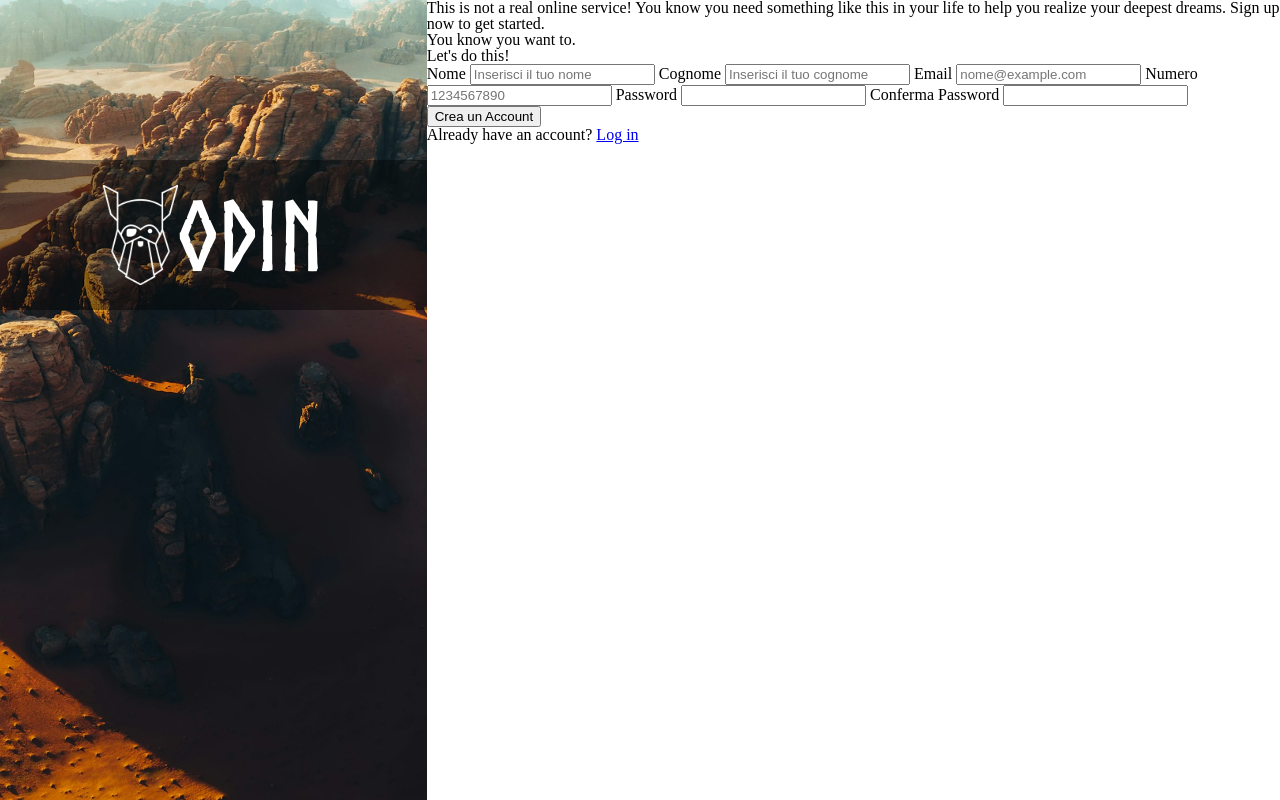
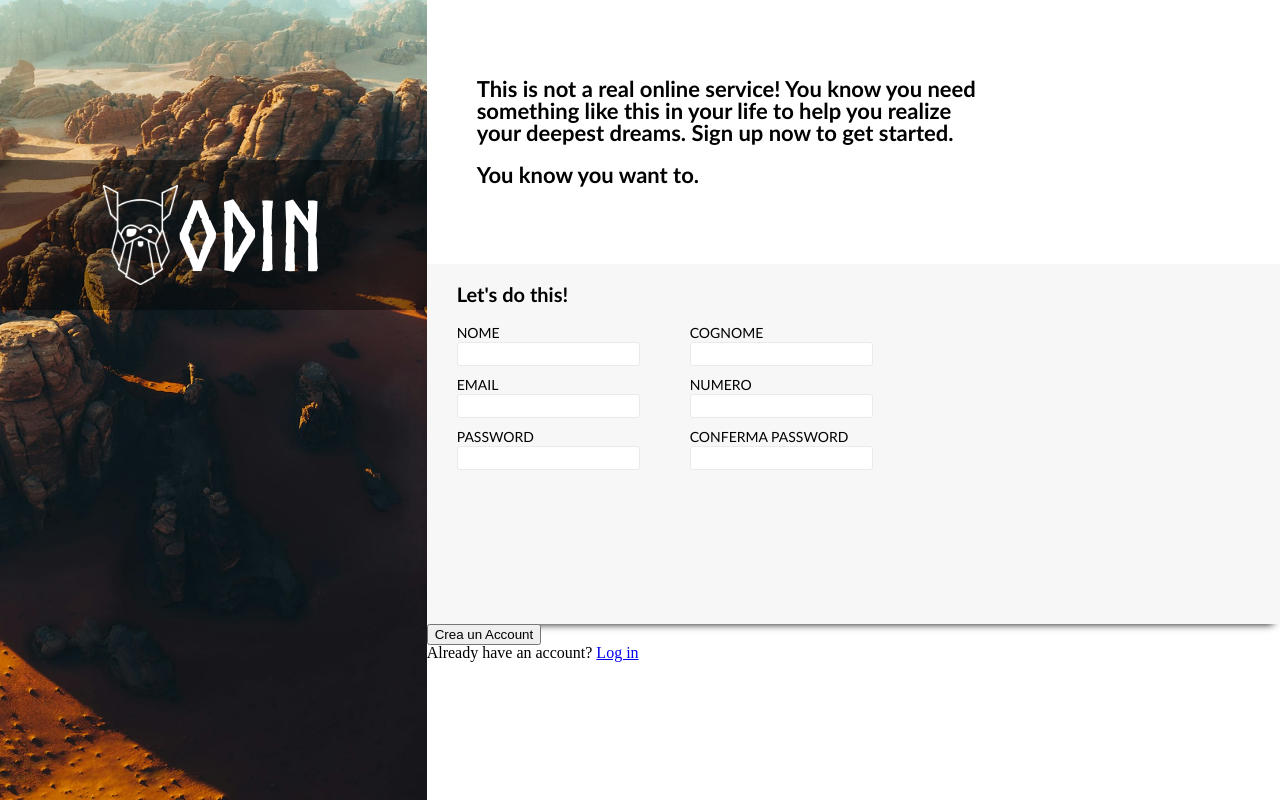
Before and after one commit to elijahit/odin-formexample, a plain HTML site: page index.html in a window 1280 px wide. Drawn offline with Linux system fonts and the light colour scheme.

Commit message:
Aggiunto stile per la sezione form e top-text

```diff
--- a/index.html
+++ b/index.html
@@ -23,18 +23,22 @@
       <div class="form__container">
         <h2>Let's do this!</h2>
         <form action="#" method="POST">
+          <div class="first__section">
             <label for="first_name">Nome</label>
-          <input type="text" id="first_name" name="nome" placeholder="Inserisci il tuo nome" minlength="3" maxlength="20" />
-          <label for="last__name">Cognome</label>
-          <input type="text" id="last__name" name="cognome" placeholder="Inserisci il tuo cognome" />
+            <input type="text" id="first_name" name="nome" minlength="3" maxlength="20" />
             <label for="email">Email</label>
-          <input type="email" name="email" id="email" placeholder="nome@example.com" />
-          <label for="numero">Numero</label>
-          <input type="number" name="numero" id="numero" maxlength="10" placeholder="1234567890" />
+            <input type="email" name="email" id="email" />
             <label for="password">Password</label>
             <input type="password" name="password" id="password" />
+          </div>
+          <div class="second__section">
+            <label for="last__name">Cognome</label>
+            <input type="text" id="last__name" name="cognome" />
+            <label for="numero">Numero</label>
+            <input type="number" name="numero" id="numero" maxlength="10" />
             <label for="password_confirm">Conferma Password</label>
             <input type="password" name="password_confirm" id="password_confirm" />
+          </div>
         </form>
       </div>
       <div class="footer__text">
--- a/styles/index.css
+++ b/styles/index.css
@@ -52,6 +52,8 @@ main {
   display: flex;
 }
 
+/* HEADER SECTION */
+
 main div.image__container {
   background-image: url(../images/background.jpg);
   font-family: "Norse", sans-serif;
@@ -78,6 +80,69 @@ main div.image__container div.head__text__container {
   background-color: rgba(0, 0, 0, .4);
 }
 
+
+/* --------- */
+
+/* TOP TEXT - RIGHT */
+
 main .right__wrapper {
   flex: 2 0 0;
+  display: flex;
+  flex-direction: column;
 }
+main section.right__wrapper div.top__text {
+  height: 33vh;
+  width: 40vw;
+  display: flex;
+  flex-direction: column;
+  justify-content: center;
+  margin: 0 50px;
+  gap: 20px;
+}
+
+main section.right__wrapper div.top__text p {
+  font-family: 'Trebuchet MS', 'Lucida Sans Unicode', 'Lucida Grande', 'Lucida Sans', Arial, sans-serif;
+  font-weight: bold;
+  font-size: 22px;
+}
+
+main section.right__wrapper div.form__container {
+  height: 45vh;
+  background-color: #f7f7f7;
+  -webkit-box-shadow: 0px 7px 8px -7px #000000;
+  box-shadow: 0px 7px 8px -7px #000000;
+}
+
+main section.right__wrapper div.form__container h2 {
+  font-family: 'Trebuchet MS', 'Lucida Sans Unicode', 'Lucida Grande', 'Lucida Sans', Arial, sans-serif;
+  margin-left: 30px;
+  margin-top: 20px;
+  font-size: 20px;
+  font-weight: bold;
+}
+
+main section.right__wrapper div.form__container form label {
+  display: block;
+  font-family: 'Trebuchet MS', 'Lucida Sans Unicode', 'Lucida Grande', 'Lucida Sans', Arial, sans-serif;
+  text-transform: uppercase;
+  font-size: 14px;
+  margin: 2px 0;
+}
+
+main section.right__wrapper div.form__container form input {
+  height: 20px;
+  border-radius: 3px;
+  border: 1px solid #ebe9e9;
+  margin-bottom: 10px;
+}
+
+main section.right__wrapper div.form__container form input:focus {
+  outline: #0354ce solid 1px;
+}
+
+main section.right__wrapper div.form__container form {
+  display: flex;
+  gap: 50px;
+  margin-left: 30px;
+  margin-top: 20px;
+}
```
Lines whose indentation alone changed are shown as unchanged.
